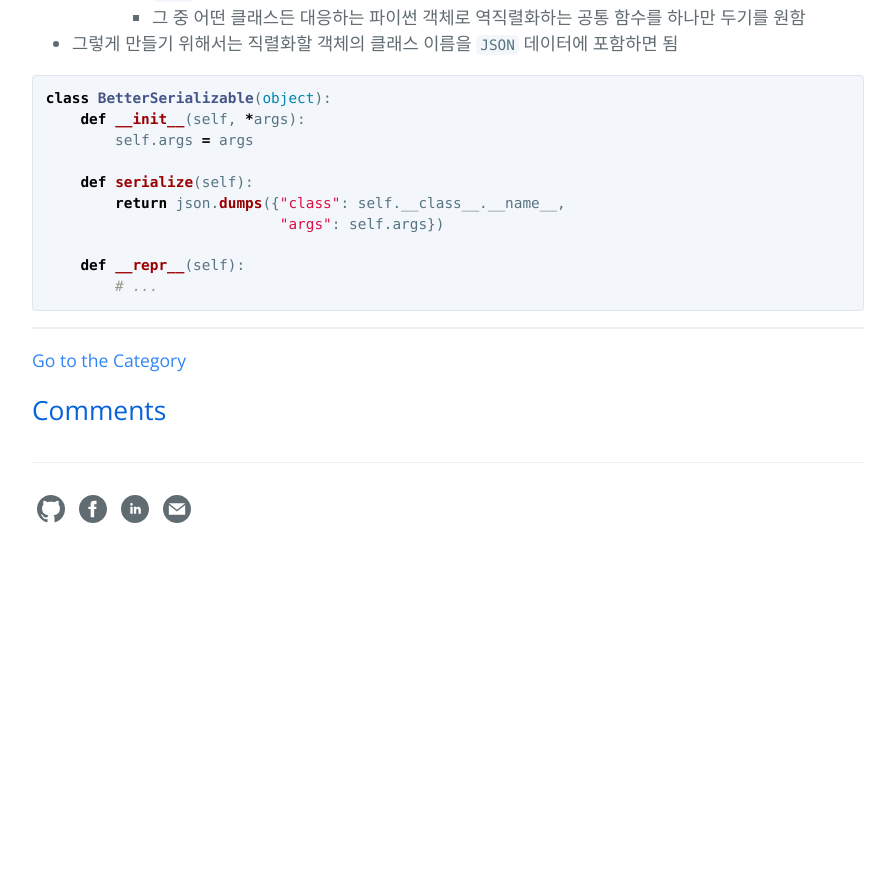
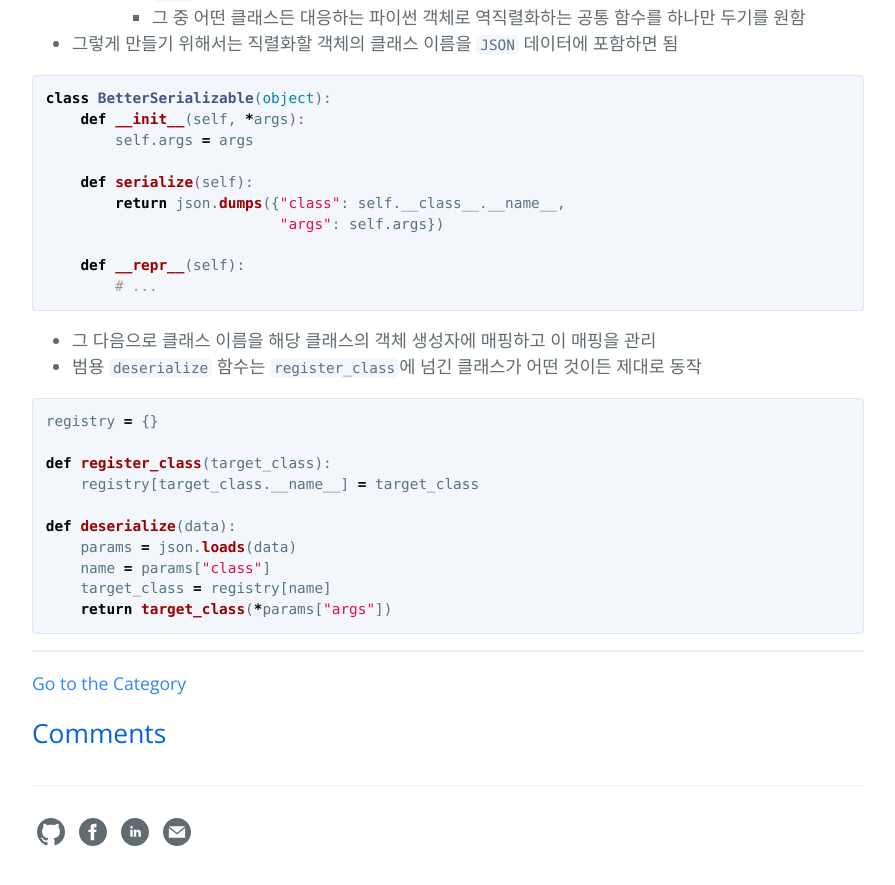
Before and after one commit to hcnoh/hcnoh.github.io, a Jekyll site: the page built from _posts/2018-10-18-effective-python-way34.md, in a window 1280 px wide and 900 px high, scrolled down 2004 px. Shown: the top 885 px of the window, without its empty margins (192-1087 px from the left). Built offline with Jekyll 4.4.1, drawn with Linux system fonts in a browser that asks for light colours; comment, search, counter and statistics services are not loaded; before the commit the page ends 2581 px from its top, so only the background shows below that.

Commit message:
Update 2018-10-18-effective-python-way34.md

````diff
--- a/_posts/2018-10-18-effective-python-way34.md
+++ b/_posts/2018-10-18-effective-python-way34.md
@@ -97,3 +97,19 @@ class BetterSerializable(object):
     def __repr__(self):
         # ...
 ```
+
+- 그 다음으로 클래스 이름을 해당 클래스의 객체 생성자에 매핑하고 이 매핑을 관리
+- 범용 `deserialize` 함수는 `register_class`에 넘긴 클래스가 어떤 것이든 제대로 동작
+
+```python
+registry = {}
+
+def register_class(target_class):
+    registry[target_class.__name__] = target_class
+
+def deserialize(data):
+    params = json.loads(data)
+    name = params["class"]
+    target_class = registry[name]
+    return target_class(*params["args"])
+```
````
